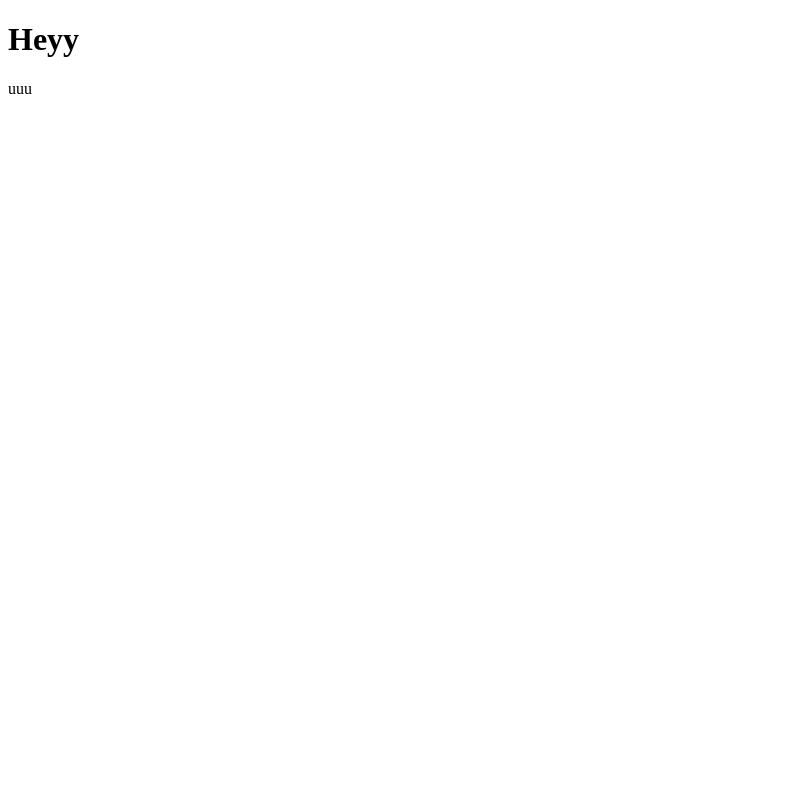
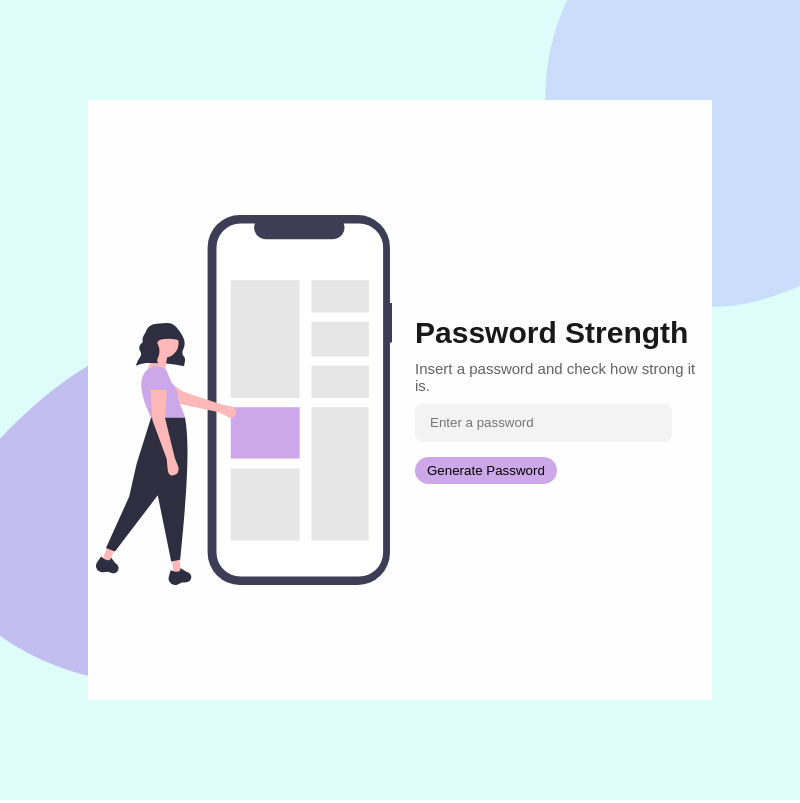
Before and after one commit to edumigueis/Electron-Password-Safety, an Electron app: page index.html in a window 800 px wide. Drawn offline with Linux system fonts and the light colour scheme.

Commit message:
Adjustments

```diff
--- a/css/style.scss
+++ b/css/style.scss
@@ -0,0 +1,151 @@
+* {
+    box-sizing: border-box;
+    padding: 0;
+    margin: 0;
+}
+
+.wrapper {
+    background-color: #defcf9;
+    min-height: 100vh;
+    position: relative;
+    padding: 50px 0;
+    width: 100vw;
+    z-index: -2;
+
+    .inner-wrapper {
+        background-color: #fefefe;
+        max-width: 1600px;
+        width: 78vw;
+        margin: 50px auto;
+        height: 600px;
+        z-index: 2;
+    }
+
+    .blob-1 {
+        position: absolute;
+        z-index: -1;
+        top: -200px;
+        right: 0px;
+        width: 300px;
+        height: 600px;
+        overflow: hidden;
+        svg {
+            width: 600px;
+        }
+    }
+
+    .blob-2 {
+        position: absolute;
+        z-index: -1;
+        top: 200px;
+        left: -120px;
+        width: 300px;
+        height: 400px;
+
+        svg {
+            width: 600px;
+        }
+    }
+}
+
+.flex {
+    display: flex;
+    height: 100%;
+
+    .part {
+        flex: 1 1 0px;
+        height: 100%;
+
+        &.img-wrapper {
+            display: flex;
+            align-items: center;
+            justify-content: center;
+        }
+
+        img {
+            width: 95%;
+            max-height: 90%;
+        }
+    }
+}
+
+.content-wrapper {
+    display: flex;
+    align-items: center;
+    justify-content: center;
+
+    .text-wrapper {
+        padding-left: 15px;
+        width: 100%;
+
+        h1 {
+            margin-bottom: 10px;
+            color: #191919;
+        }
+
+        .desc {
+            color: #616161;
+            font-weight: 500;
+        }
+        .hero-input{
+            margin-top: 10px;
+            width: calc(100% - 40px);
+            padding: 7px 15px;
+            border: none;
+            background-color: #f3f3f4;
+            color: #6e6d7a;
+            line-height: 24px;
+            outline: none;
+            border-radius: 8px;
+            z-index: 3000;
+            pointer-events: all;
+        }
+    }
+}
+.bottom-controls{
+    display: flex;
+    width: 100%;
+    margin-top: 15px;
+    .meter-wrapper{
+        width: calc(100% - 198px);
+        margin-left: 15px;
+        display: flex;
+        align-items: center;
+        justify-content: center;
+        .meter{
+            width: 0;
+            height: 8px;
+            position: relative;
+            overflow: hidden;
+            border-radius: 8px;
+            .gradient{
+                position: absolute;
+                height: 8px;
+                width: 100%;
+                min-width: 200px;
+                background: linear-gradient(90deg, rgb(238, 53, 53), orange, rgb(247, 247, 36), rgb(6, 204, 6));
+            }
+        }
+
+    }
+    button{
+        padding: 6px 12px;
+        border-radius: 15px;
+        outline: none;
+        border: none;
+        background-color: #cca8e9;
+        cursor: pointer;
+        pointer-events: all;
+    }
+}
+body {
+    margin: 0;
+    font-family: Arial, Helvetica, sans-serif;
+    font-size: 15px;
+    overflow-x: hidden;
+    z-index: -2;
+
+}
+body, html{
+    pointer-events: none;
+}
--- a/index.html
+++ b/index.html
@@ -1,19 +1,71 @@
-
 <!DOCTYPE html>
 <html lang="en">
-<head>
-  <meta charset="UTF-8">
-  <meta name="viewport" content="width=device-width, initial-scale=1.0">
-  <meta charset="UTF-8">
+  <head>
+    <meta charset="UTF-8" />
+    <meta name="viewport" content="width=device-width, initial-scale=1.0" />
+    <meta charset="UTF-8" />
     <!-- https://developer.mozilla.org/en-US/docs/Web/HTTP/CSP -->
-    <meta http-equiv="Content-Security-Policy" content="default-src 'self'; script-src 'self'">
-    <meta http-equiv="X-Content-Security-Policy" content="default-src 'self'; script-src 'self'">
-  <title>Document</title>
-</head>
-<body>
-  <h1>Heyy</h1>
-  <p>uuu</p>
+    <meta
+      http-equiv="Content-Security-Policy"
+      content="default-src 'self'; script-src 'self'"
+    />
+    <meta
+      http-equiv="X-Content-Security-Policy"
+      content="default-src 'self'; script-src 'self'"
+    />
+    <link rel="stylesheet" href="./css/style.css" />
+    <title>Document</title>
+  </head>
+  <body>
+    <div class="wrapper">
+      <div class="blob-1">
+        <svg viewBox="0 0 200 200" xmlns="http://www.w3.org/2000/svg">
+          <path
+            fill="#cadefc"
+            d="M45.5,-32.1C60.6,-17.4,75.6,1.7,72,16C68.4,30.4,46.2,40.2,24.4,50.7C2.6,61.3,-18.9,72.6,-38.7,67.8C-58.5,63.1,-76.6,42.4,-82.6,18.2C-88.6,-5.9,-82.5,-33.4,-66.7,-48.3C-50.9,-63.2,-25.5,-65.5,-5.1,-61.4C15.2,-57.3,30.4,-46.9,45.5,-32.1Z"
+            transform="translate(100 100)"
+          />
+        </svg>
+      </div>
+      <div class="blob-2">
+        <svg viewBox="0 0 200 200" xmlns="http://www.w3.org/2000/svg">
+          <path
+            fill="#c3bef0"
+            d="M58.3,-41.9C73,-28.1,80.4,-4,74,14.1C67.6,32.2,47.4,44.3,27.3,52.1C7.3,60,-12.5,63.6,-33.3,57.9C-54.1,52.3,-75.7,37.2,-78.3,19.7C-80.8,2.1,-64.3,-17.9,-48,-32C-31.8,-46.1,-15.9,-54.1,3,-56.5C21.8,-58.9,43.7,-55.6,58.3,-41.9Z"
+            transform="translate(100 100)"
+          />
+        </svg>
+      </div>
+      <div class="inner-wrapper">
+        <div class="flex">
+          <div class="img-wrapper part">
+            <img src="./images/illustration.svg" alt="" />
+          </div>
+          <div class="content-wrapper part">
+            <div class="text-wrapper">
+              <h1 id="title">Password Strength</h1>
+              <p class="desc">Insert a password and check how strong it is.</p>
+              <input
+                type="text"
+                spellcheck="false"
+                name="pass"
+                id="pass-input"
+                class="hero-input"
+                placeholder="Enter a password"
+                autofocus
+              />
+              <div class="bottom-controls">
+                <button id="generate-pass">Generate Password</button>
+                <div class="meter-wrapper">
+                  <div class="meter"><div class="gradient"></div></div>
+                </div>
+              </div>
+            </div>
+          </div>
+        </div>
+      </div>
+    </div>
     <!-- You can also require other files to run in this process -->
     <script src="./renderer.js"></script>
-</body>
+  </body>
 </html>
--- a/js/password-generator.js
+++ b/js/password-generator.js
@@ -0,0 +1,28 @@
+let pass = "";
+document.getElementById("generate-pass").addEventListener("click", function () {
+   pass = genPass();
+  console.log(pass);
+});
+
+function genPass() {
+    var length = (12)?(12):(10);
+    var string = "abcdefghijklmnopqrstuvwxyz"; //to upper
+    var numeric = '0123456789';
+    var punctuation = '!@#$%^&*()_+~`|}{[];?><,./-=';
+    var password = "";
+    var character = "";
+    var crunch = true;
+    while( password.length<length ) {
+        entity1 = Math.ceil(string.length * Math.random()*Math.random());
+        entity2 = Math.ceil(numeric.length * Math.random()*Math.random());
+        entity3 = Math.ceil(punctuation.length * Math.random()*Math.random());
+        hold = string.charAt( entity1 );
+        hold = (password.length%2==0)?(hold.toUpperCase()):(hold);
+        character += hold;
+        character += numeric.charAt( entity2 );
+        character += punctuation.charAt( entity3 );
+        password = character;
+    }
+    password=password.split('').sort(function(){return 0.5-Math.random()}).join('');
+    return password.substr(0,12);
+}
--- /dev/null
+++ b/js/password-strength.js
@@ -0,0 +1,24 @@
+let score = 0;
+
+function hasRepetitions(){
+
+}
+function isLongEgnough(){
+
+}
+function hasCharacters(password){
+    var matchedCase = new Array();
+                matchedCase.push("[$@$!%*#?&]"); // Special Charector
+                matchedCase.push("[A-Z]");      // Uppercase Alpabates
+                matchedCase.push("[0-9]");      // Numbers
+                matchedCase.push("[a-z]");     // Lowercase Alphabates
+
+                // Check the conditions
+                var ctr = 0;
+                for (var i = 0; i < matchedCase.length; i++) {
+                    if (new RegExp(matchedCase[i]).test(password)) {
+                        ctr = ctr + 10;
+                    }
+                }
+                score = score+ ctr;
+}
--- a/renderer.js
+++ b/renderer.js
@@ -4,3 +4,11 @@
 // `nodeIntegration` is turned off. Use `preload.js` to
 // selectively enable features needed in the rendering
 // process.
+
+var script = document.createElement('script');
+document.body.append(script);
+script.src = "./js/password-generator.js";
+
+var script2 = document.createElement('script');
+document.body.append(script2);
+script2.src = "./js/password-strength.js";
```
Also changed, not shown: css/style.css (added), images/illustration.svg (added), 1 other file.
